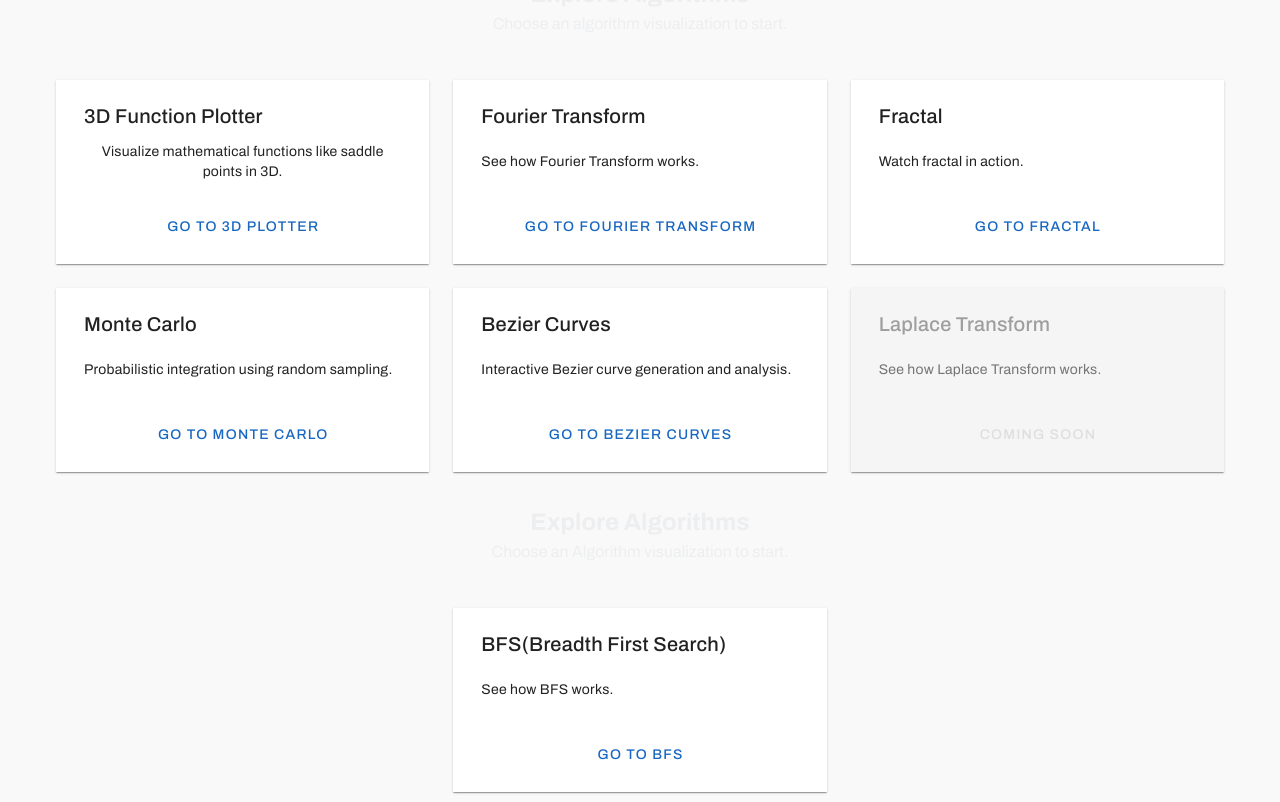
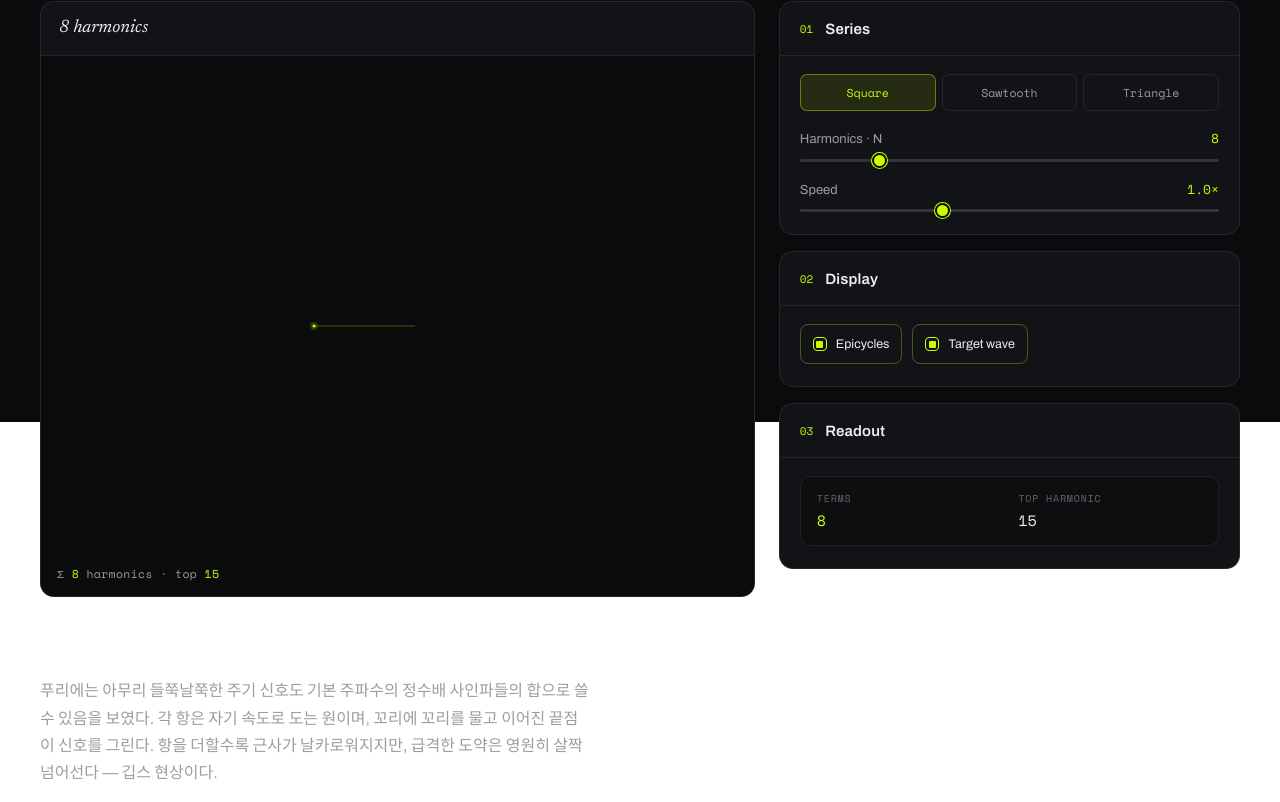
Before and after one commit to YeomYuJun/front_allgo, a Vue app: page /fourier in a window 1280 px wide. Before the commit this address led to /. Shown: the part 378-1180 px from the top of the page. Built offline with nearby package versions, Linux system fonts and the light colour scheme; no server answers.

Commit message:
feat: add Fourier epicycle page with Three.js rendering

```diff
--- /dev/null
+++ b/src/components/Fourier.vue
@@ -0,0 +1,198 @@
+<script setup>
+import { ref, computed, watch } from 'vue'
+import * as THREE from 'three'
+import AlgorithmLayout from './ui/AlgorithmLayout.vue'
+import AlgoViewport from './ui/AlgoViewport.vue'
+import ControlPanel from './ui/ControlPanel.vue'
+import RangeField from './ui/RangeField.vue'
+import SegControl from './ui/SegControl.vue'
+import ToggleControl from './ui/ToggleControl.vue'
+import Readout from './ui/Readout.vue'
+import { useThreeViewport } from '../composables/useThreeViewport.js'
+import { series } from '../services/fourierApi.js'
+import { idealWave } from '../lib/fourier.js'
+
+const EPI_X = -1.9
+const SCALE = 0.95
+const WAVE_X0 = 0.4
+const DX = 0.012
+const WAVE_LEN = 250
+const ACC = 0xc8ff00
+
+const WAVES = [
+  { value: 'square', label: 'Square' },
+  { value: 'saw', label: 'Sawtooth' },
+  { value: 'triangle', label: 'Triangle' },
+]
+
+const hostRef = ref(null)
+const wave = ref('square')
+const N = ref(8)
+const speed = ref(1)
+const epicyclesOn = ref(true)
+const targetOn = ref(true)
+const termsText = ref('8')
+const topText = ref('15')
+
+const speedFmt = (v) => `${v.toFixed(1)}×`
+
+let sm = null
+let harmonics = []
+let t = 0
+let waveBuf = []
+let epiGroup = null
+let rings = []
+let chainLine = null
+let pen = null, penGlow = null
+let reconLine = null, connectorLine = null, targetLine = null
+
+function line(color, opacity) {
+  return new THREE.Line(new THREE.BufferGeometry(), new THREE.LineBasicMaterial({ color, transparent: true, opacity }))
+}
+
+function disc(radius, color, opacity) {
+  return new THREE.Mesh(new THREE.CircleGeometry(radius, 24), new THREE.MeshBasicMaterial({ color, transparent: true, opacity }))
+}
+
+useThreeViewport(hostRef, {
+  background: '#0a0b0c',
+  cameraPosition: [0, 0, 8],
+  onReady: (manager) => {
+    sm = manager
+    sm.controls.enabled = false
+    epiGroup = new THREE.Group()
+    chainLine = line(ACC, 0.5)
+    epiGroup.add(chainLine)
+    penGlow = disc(0.09, ACC, 0.18)
+    pen = disc(0.035, ACC, 1)
+    reconLine = line(ACC, 1)
+    connectorLine = line(ACC, 0.3)
+    targetLine = line(0xffffff, 0.18)
+    sm.scene.add(epiGroup, targetLine, connectorLine, reconLine, penGlow, pen)
+    sm.setCustomUpdateFunction(update)
+    rebuild()
+  },
+})
+
+async function rebuild() {
+  try {
+    harmonics = (await series({ wave: wave.value, N: N.value })).harmonics || []
+  } catch (e) {
+    console.error('Fourier series failed:', e)
+    return
+  }
+  t = 0
+  waveBuf = []
+  buildRings()
+  termsText.value = String(harmonics.length)
+  topText.value = harmonics.length ? `n = ${harmonics[harmonics.length - 1].n}` : 'n = 0'
+}
+
+function buildRings() {
+  for (const r of rings) if (r) { epiGroup.remove(r); r.geometry.dispose() }
+  rings = []
+  for (const h of harmonics) {
+    const radius = SCALE * Math.abs(h.a)
+    if (radius < 0.025) { rings.push(null); continue }
+    const pts = []
+    for (let i = 0; i <= 48; i++) {
+      const a = (i / 48) * Math.PI * 2
+      pts.push(new THREE.Vector3(Math.cos(a) * radius, Math.sin(a) * radius, 0))
+    }
+    const ring = new THREE.Line(
+      new THREE.BufferGeometry().setFromPoints(pts),
+      new THREE.LineBasicMaterial({ color: 0xffffff, transparent: true, opacity: 0.05 + Math.min(0.16, radius * 0.22) }),
+    )
+    rings.push(ring)
+    epiGroup.add(ring)
+  }
+}
+
+function update() {
+  if (!sm) return
+  const dt = 0.014 * speed.value
+  t += dt
+
+  let x = EPI_X, y = 0
+  const chain = [new THREE.Vector3(x, y, 0)]
+  for (let k = 0; k < harmonics.length; k++) {
+    if (rings[k]) rings[k].position.set(x, y, 0)
+    x += SCALE * harmonics[k].a * Math.cos(harmonics[k].n * t)
+    y -= SCALE * harmonics[k].a * Math.sin(harmonics[k].n * t)
+    chain.push(new THREE.Vector3(x, y, 0))
+  }
+  chainLine.geometry.setFromPoints(chain)
+  pen.position.set(x, y, 0)
+  penGlow.position.set(x, y, 0)
+
+  waveBuf.unshift(y)
+  if (waveBuf.length > WAVE_LEN) waveBuf.pop()
+
+  const recon = [], target = []
+  for (let i = 0; i < waveBuf.length; i++) {
+    const wx = WAVE_X0 + i * DX
+    recon.push(new THREE.Vector3(wx, waveBuf[i], 0))
+    target.push(new THREE.Vector3(wx, -idealWave(wave.value, t - i * dt) * SCALE, 0))
+  }
+  reconLine.geometry.setFromPoints(recon)
+  targetLine.geometry.setFromPoints(target)
+  connectorLine.geometry.setFromPoints([new THREE.Vector3(x, y, 0), new THREE.Vector3(WAVE_X0, waveBuf[0], 0)])
+}
+
+watch([wave, N], () => rebuild())
+watch(epicyclesOn, (v) => { if (epiGroup) epiGroup.visible = v })
+watch(targetOn, (v) => { if (targetLine) targetLine.visible = v })
+
+const readoutItems = computed(() => [
+  { k: 'terms', v: termsText.value, acc: true },
+  { k: 'top harmonic', v: topText.value },
+])
+</script>
+
+<template>
+  <AlgorithmLayout
+    index="02" title="Fourier Transform"
+    subtitle="모든 주기 신호는 회전하는 원들의 합이다. 하모닉을 쌓아 사각·톱니·삼각파가 그려지는 것을 보라."
+    :tags="['signal', 'harmonics', 'epicycles']" eq="ƒ(t) = Σ aₙ sin(nωt)">
+    <template #viewport>
+      <AlgoViewport>
+        <template #expr>{{ termsText }} harmonics</template>
+        <template #status>
+          <div class="ln">Σ <b>{{ termsText }}</b> harmonics · top <b>{{ topText }}</b></div>
+        </template>
+        <div ref="hostRef" class="vp-host"></div>
+      </AlgoViewport>
+    </template>
+
+    <template #controls>
+      <ControlPanel number="01" title="Series">
+        <SegControl v-model="wave" :options="WAVES" />
+        <RangeField v-model="N" :min="1" :max="40" :step="1" label="Harmonics · N" />
+        <RangeField v-model="speed" :min="0" :max="3" :step="0.1" label="Speed" :format="speedFmt" />
+      </ControlPanel>
+      <ControlPanel number="02" title="Display">
+        <div class="toggles">
+          <ToggleControl v-model="epicyclesOn" label="Epicycles" />
+          <ToggleControl v-model="targetOn" label="Target wave" />
+        </div>
+      </ControlPanel>
+      <ControlPanel number="03" title="Readout">
+        <Readout :items="readoutItems" />
+      </ControlPanel>
+    </template>
+
+    <template #explain>
+      <div class="ex-head">
+        <p>푸리에는 아무리 들쭉날쭉한 주기 신호도 기본 주파수의 정수배 사인파들의 합으로 쓸 수 있음을 보였다. 각 항은 자기 속도로 도는 원이며, 꼬리에 꼬리를 물고 이어진 끝점이 신호를 그린다. 항을 더할수록 근사가 날카로워지지만, 급격한 도약은 영원히 살짝 넘어선다 — 깁스 현상이다.</p>
+      </div>
+    </template>
+  </AlgorithmLayout>
+</template>
+
+<style scoped>
+.vp-host{position:absolute;inset:0;}
+.toggles{display:flex;gap:10px;flex-wrap:wrap;}
+.ln b{color:var(--acc);font-weight:400;}
+.ex-head{max-width:60ch;}
+.ex-head p{color:var(--fg-dim);font-size:16px;line-height:1.7;}
+</style>
--- a/src/layout/MainLayout.vue
+++ b/src/layout/MainLayout.vue
@@ -2,7 +2,7 @@
 const links = [
   { to: '/fractal', label: 'Fractal' },
   { to: '/bezier', label: 'Bezier' },
-  { to: '/FFT', label: 'Fourier' },
+  { to: '/fourier', label: 'Fourier' },
   { to: '/cellular-automata', label: 'Life' },
   { to: '/double-pendulum', label: 'Pendulum' },
   { to: '/lissajous', label: 'Lissajous' },
--- a/src/router/index.js
+++ b/src/router/index.js
@@ -15,6 +15,7 @@ import DoublePendulum from '../components/DoublePendulum.vue';
 import Lissajous from '../components/Lissajous.vue';
 import Flow from '../components/Flow.vue';
 import Voronoi from '../components/Voronoi.vue';
+import Fourier from '../components/Fourier.vue';
 
 // import FourierTransformVisualizer from '../components/FourierTransformVisualizer.vue';
 // import SortingVisualizer from '../components/SortingVisualizer.vue';
@@ -96,6 +97,11 @@ const routes = [
     name: 'Voronoi',
     component: Voronoi,
   },
+  {
+    path: '/fourier',
+    name: 'Fourier',
+    component: Fourier,
+  },
   // Catch-all route for undefined paths - must be at the end
   {
     path: '/:pathMatch(.*)*',
```
